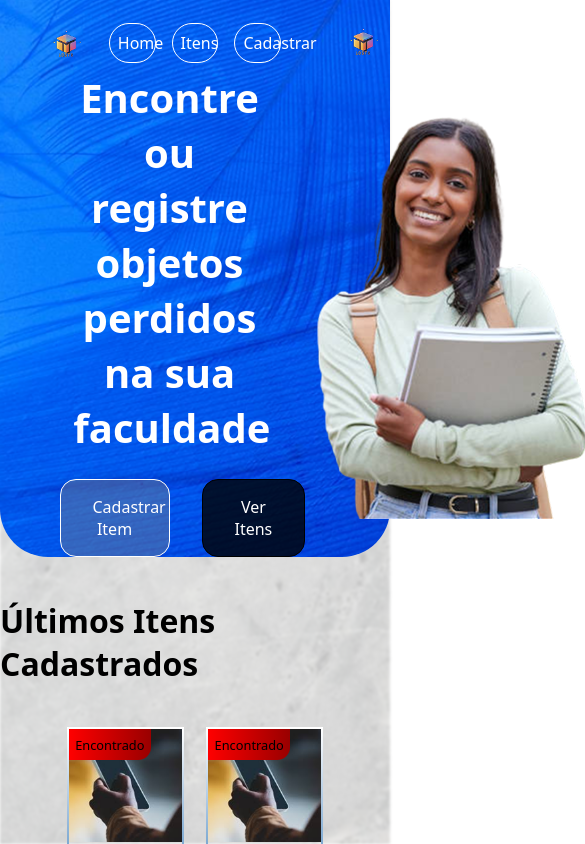
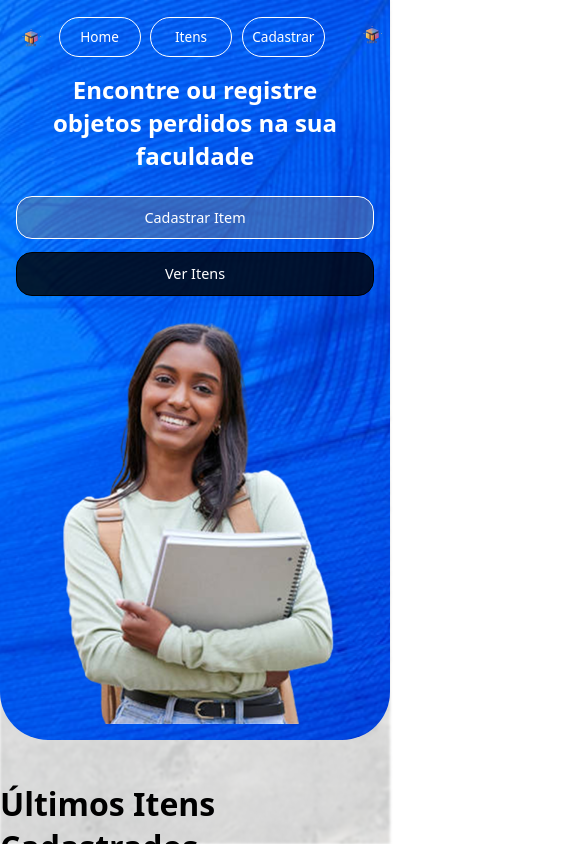
Before and after one commit to Nicolas-Florencio/Losts, a React (Vite) app in the folder front/: page / in a window 390 px wide. Shown: the top 844 px of the page, 585 px wide, since content can reach past the window. Built offline with nearby package versions, Linux system fonts and the light colour scheme.

Commit message:
Finalizado pagina inicial

```diff
--- a/front/package.json
+++ b/front/package.json
@@ -3,11 +3,14 @@
   "private": true,
   "version": "0.0.0",
   "type": "module",
+  "homepage": "https://Nicolas-Florencio/.github.io/Losts",
   "scripts": {
     "dev": "vite",
     "build": "vite build",
     "lint": "eslint .",
-    "preview": "vite preview"
+    "preview": "vite preview",
+    "predeploy": "npm run build",
+    "deploy": "gh-pages -d dist"
   },
   "dependencies": {
     "react": "^19.1.1",
@@ -23,6 +26,7 @@
     "eslint": "^9.36.0",
     "eslint-plugin-react-hooks": "^5.2.0",
     "eslint-plugin-react-refresh": "^0.4.22",
+    "gh-pages": "^6.3.0",
     "globals": "^16.4.0",
     "vite": "^7.1.7"
   }
--- a/front/src/App.jsx
+++ b/front/src/App.jsx
@@ -6,6 +6,7 @@ import Navbar from './components/Navbar/Navbar';
 
 import { BrowserRouter, Routes, Route } from 'react-router-dom';
 import Tutorial from './components/Tutorial/Tutorial';
+import Footer from './components/Footer/Footer';
 
 function App() {
   return (
@@ -17,6 +18,7 @@ function App() {
         </div>
         <LastItems />
         <Tutorial />
+        <Footer />
 
         <Routes>
           {/* <Route path="/" element={<Principal />} /> */}
--- a/front/src/components/Banner/Banner.module.css
+++ b/front/src/components/Banner/Banner.module.css
@@ -78,6 +78,65 @@
   transition: transform 0.05s ease;
 }
 
-.imagem {
+/* ----------- TABLET (até 1024px) ----------- */
+@media (max-width: 1024px) {
+  .banner {
+    flex-direction: row;
+    gap: 1rem;
+  }
 
+  .titulo {
+    font-size: 2rem;
+    max-width: 90%;
+    text-align: center;
+  }
+
+  .botoes {
+    width: 90%;
+    gap: 1.5rem;
+  }
 }
+
+/* ----------- CELULAR MÉDIO (até 768px) ----------- */
+@media (max-width: 780px) {
+  .banner {
+    flex-direction: column;
+  }
+  .titulo {
+    font-size: 1.8rem;
+    text-align: center;
+  }
+
+  .botoes {
+    flex-direction: column;
+    align-items: stretch;
+    width: 100%;
+    gap: 1rem;
+  }
+
+  .botao1, .botao2 {
+    width: 100%;
+    font-size: 0.95rem;
+    padding: 0.8rem 1rem;
+  }
+}
+
+/* ----------- CELULAR PEQUENO (até 480px) ----------- */
+@media (max-width: 480px) {
+  .banner {
+    flex-direction: column;
+    padding: 1rem;
+  }
+  .titulo {
+    font-size: 1.5rem;
+  }
+
+  .botoes {
+    gap: 0.8rem;
+  }
+
+  .botao1, .botao2 {
+    font-size: 0.9rem;
+    padding: 0.7rem 0.9rem;
+  }
+}
--- /dev/null
+++ b/front/src/components/Footer/Footer.jsx
@@ -0,0 +1,21 @@
+import styles from './Footer.module.css';
+
+import { MdOutlineContactSupport } from "react-icons/md";
+
+export default function Footer() {
+    return (
+        <>
+            <div className={styles.container}>
+                <div className={styles.contatoContainer}>
+                    <p><MdOutlineContactSupport size={16} /> Contate-nos: support@achadoseperdidos.edu</p>
+                </div>
+                <div className={styles.direitosContainer}>
+                    <p>&copy; 2023 Achados e Perdidos</p>
+                </div>
+                <div className={styles.termosContainer}>
+                    <p>Termos de serviço | Politica de privacidade</p>
+                </div>
+            </div>
+        </>
+    )
+}
--- /dev/null
+++ b/front/src/components/Footer/Footer.module.css
@@ -0,0 +1,27 @@
+.container {
+    width: 100%;
+    height: 4vh;
+
+    display: flex;
+    justify-content: space-around;
+    align-items: center;
+
+    background-color: #304D6D;
+    color: #fff;
+    font-size: 0.8rem;
+
+    border-top-left-radius: 1rem;
+    border-top-right-radius: 1rem;
+}
+
+@media (max-width: 980px) {
+    .container {
+        height: 08vh;
+    }
+}
+
+@media (max-width: 720px) {
+    .container {
+        flex-direction: column;
+    }
+}
--- a/front/src/components/Item/Item.module.css
+++ b/front/src/components/Item/Item.module.css
@@ -40,3 +40,9 @@
 .local, .data {
     font-weight: 500;
 }
+
+@media (max-width: 780px) {
+    .container {
+        max-width: 40%;
+    }
+}
--- a/front/src/components/Navbar/Navbar.module.css
+++ b/front/src/components/Navbar/Navbar.module.css
@@ -40,6 +40,62 @@ nav {
     font-weight: 500;
 }
 
-.profileIcon {
+/* ----------- TABLET (até 1024px) ----------- */
+@media (max-width: 1024px) {
+  nav {
+    flex-wrap: wrap;
+    justify-content: center;
+    gap: 1.5rem;
+  }
 
+  .items {
+    gap: 0.8rem;
+  }
+
+  .link {
+    width: auto;
+    padding: 0.6rem 1rem;
+    font-size: 0.95rem;
+  }
 }
+
+/* ----------- CELULAR MÉDIO (até 768px) ----------- */
+@media (max-width: 768px) {
+  nav {
+    align-items: center;
+    gap: 1rem;
+  }
+
+  .logoNav {
+    height: 2.5rem;
+  }
+
+  .items {
+    gap: 0.7rem;
+    width: 80%;
+  }
+
+  .link {
+    width: 80%;
+    text-align: center;
+    padding: 0.7rem;
+    font-size: 0.9rem;
+  }
+}
+
+/* ----------- CELULAR PEQUENO (até 480px) ----------- */
+@media (max-width: 480px) {
+  .logoNav {
+    height: 2rem;
+  }
+
+  .link {
+    width: 90%;
+    font-size: 0.85rem;
+    padding: 0.6rem;
+  }
+
+  .items {
+    gap: 0.6rem;
+  }
+}
--- a/front/src/components/Tutorial/Tutorial.module.css
+++ b/front/src/components/Tutorial/Tutorial.module.css
@@ -4,6 +4,7 @@
     align-items: center;
     justify-content: center;
     margin-top: 5vh;
+    padding-bottom: 5vh;
     padding-top: 5vh;
     background: url('/fundoBottom.png') center/cover no-repeat;
 }
```
Also changed, not shown: 1 other file (tests, documents, lock files or other folders).
